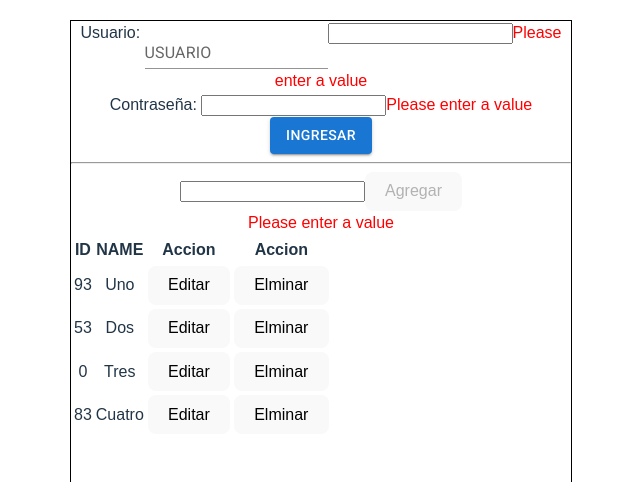
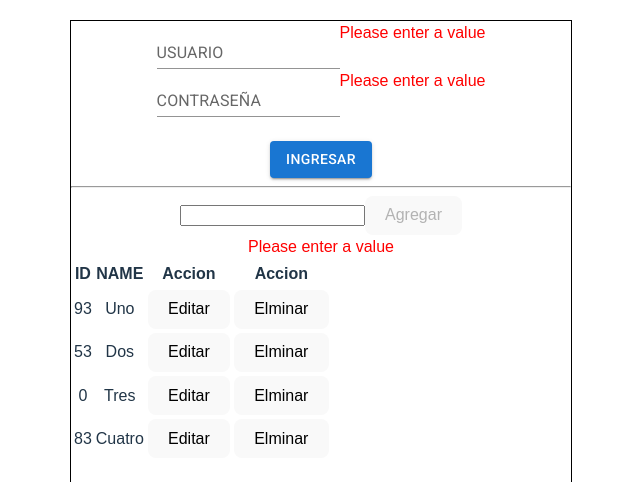
Before and after one commit to GodofredoNahBurgos/curso-react, a React (Vite) app: page / in a window 1280 px wide. Shown: the top 482 px of the page, without its empty margins (319-959 px from the left). Built offline with nearby package versions, Linux system fonts and the light colour scheme.

Commit message:
Inputs con librerias

```diff
--- a/src/App.jsx
+++ b/src/App.jsx
@@ -10,7 +10,7 @@ import { useLoginPassword } from "./hook/useLoginPassword";
 import { useHandleList } from "./hook/useHandleList";
 import { listArray } from "./services/listArray";
 import { dataBase } from "./services/dataBase";
-import { Button, TextField } from '@mui/material';
+import { Alert, Button, TextField } from '@mui/material';
 
 function App() {
   const { list, handleInsert, handleEdit, handleDelete } = useHandleList(listArray);
@@ -26,27 +26,26 @@ function App() {
     }
     });
     if(validLogin == false){
-      alert("Usuario o Contraseña Incorrecta");
+      <Alert severity="error"/>
     }else if(validLogin == true){
-      alert("Ingreso Correcto");
+      <Alert severity="success"/>
     }
   }
 
   return (
     <div className="App">
       <div className="div-prueba">
-        <label>Usuario: </label>
-        <TextField id="standard-basic" label="USUARIO" variant="standard" />
-        <input type="text" name="user" onChange={handleOnchanges} value={inputValues.value}></input>
+        <TextField name="user" onChange={handleOnchanges} value={inputValues.value} id="standard-basic" label="USUARIO" variant="standard"/>
         {errors !== "" && <>
           <span style={{ color: "red" }} >{errors}</span>
         </>}<br/>
-        <label>Contraseña: </label>
-        <input type="text" name="password" onChange={handleOnchangesPassword} value={inputValuesPassword.value}></input>
+        <TextField name="password" onChange={handleOnchangesPassword} value={inputValuesPassword.value} id="standard-basic" label="CONTRASEÑA" variant="standard"/>
         {errorsPassword !== "" && <>
           <span style={{ color: "red" }} >{errorsPassword}</span>
         </>}<br/>
-        <Button variant="contained" onClick={ingreso}>Ingresar</Button>
+        <br/><Button variant="contained" onClick={ingreso}>Ingresar</Button>
+
+
 
         <hr/><input type="text" name="name" onChange={handleOnchange} value={inputValue.value} />
         <button onClick={() => handleInsert(inputValue.value)} disabled={error !== ""} >Agregar</button>
--- a/src/components/BasicTextFields.js
+++ b/src/components/BasicTextFields.js
@@ -7,14 +7,14 @@ export default function BasicTextFields() {
     <Box
       component="form"
       sx={{
-        '& > :not(style)': { m: 1, width: '25ch' }, color: white
+        '& > :not(style)': { m: 1, width: '25ch' },
       }}
       noValidate
       autoComplete="off"
     >
       <TextField id="outlined-basic" label="Outlined" variant="outlined" />
       <TextField id="filled-basic" label="Filled" variant="filled" />
-      <TextField id="standard-basic" label="Standard" variant="standard" />
+      <TextField id="standard-basic" label="Standard" variant="standard"/>
     </Box>
   );
 }
```
Also changed, not shown: src/components/BasicAlerts.js (added, +14 -0 lines).
